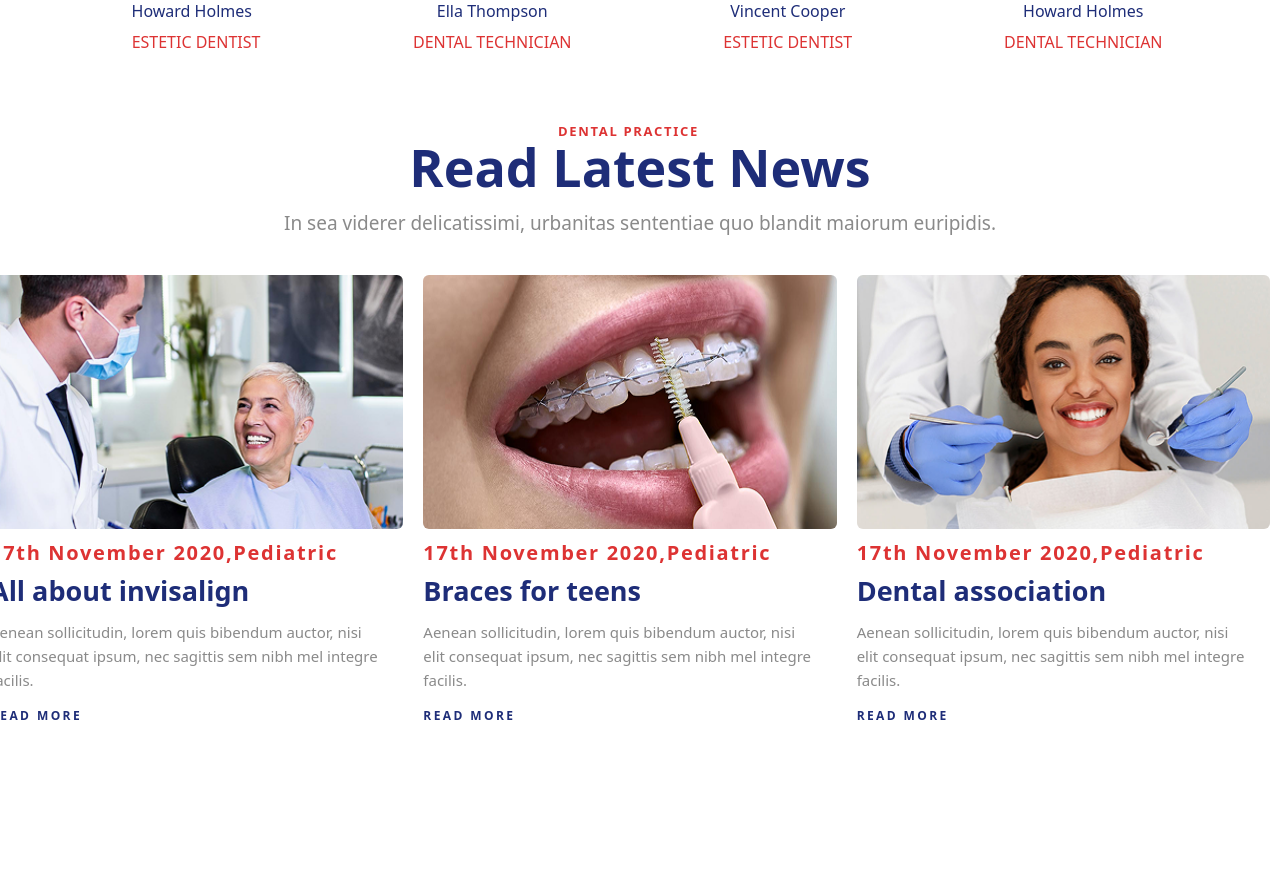
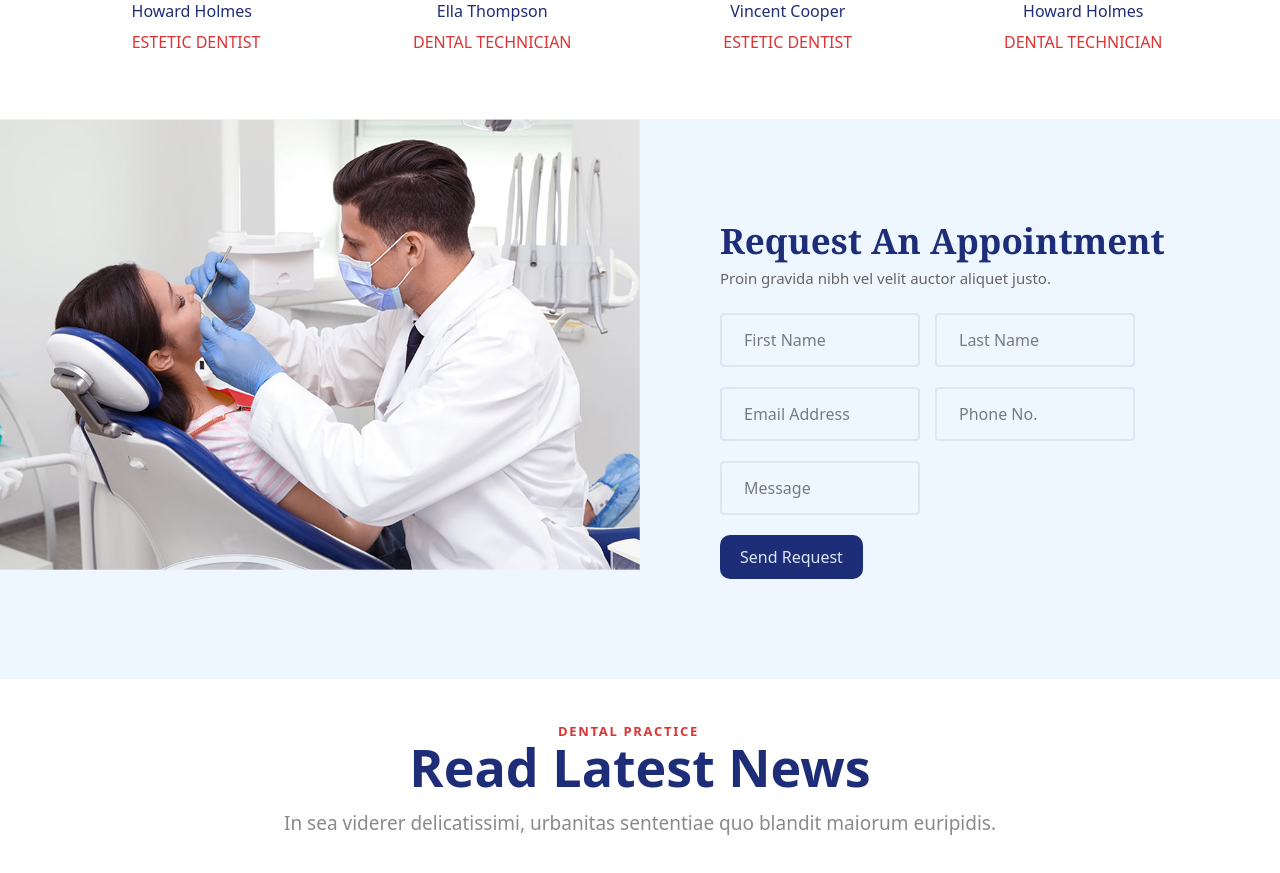
Before and after one commit to hp2604/UI_Desgin, a React (Vite) app: page / in a window 1280 px wide. Shown: the part 3757-4630 px from the top of the page. Before the commit the page ends 4588 px from the top, so only its background shows below. Built offline with nearby package versions, Linux system fonts and the light colour scheme.

Commit message:
News Section

```diff
--- a/src/App.jsx
+++ b/src/App.jsx
@@ -19,6 +19,7 @@ function App() {
     <Section4/>
     <Section5/>
     <TeamSection/>
+    <Section7/>
     <NewsSection/>
     </div>
 
```
